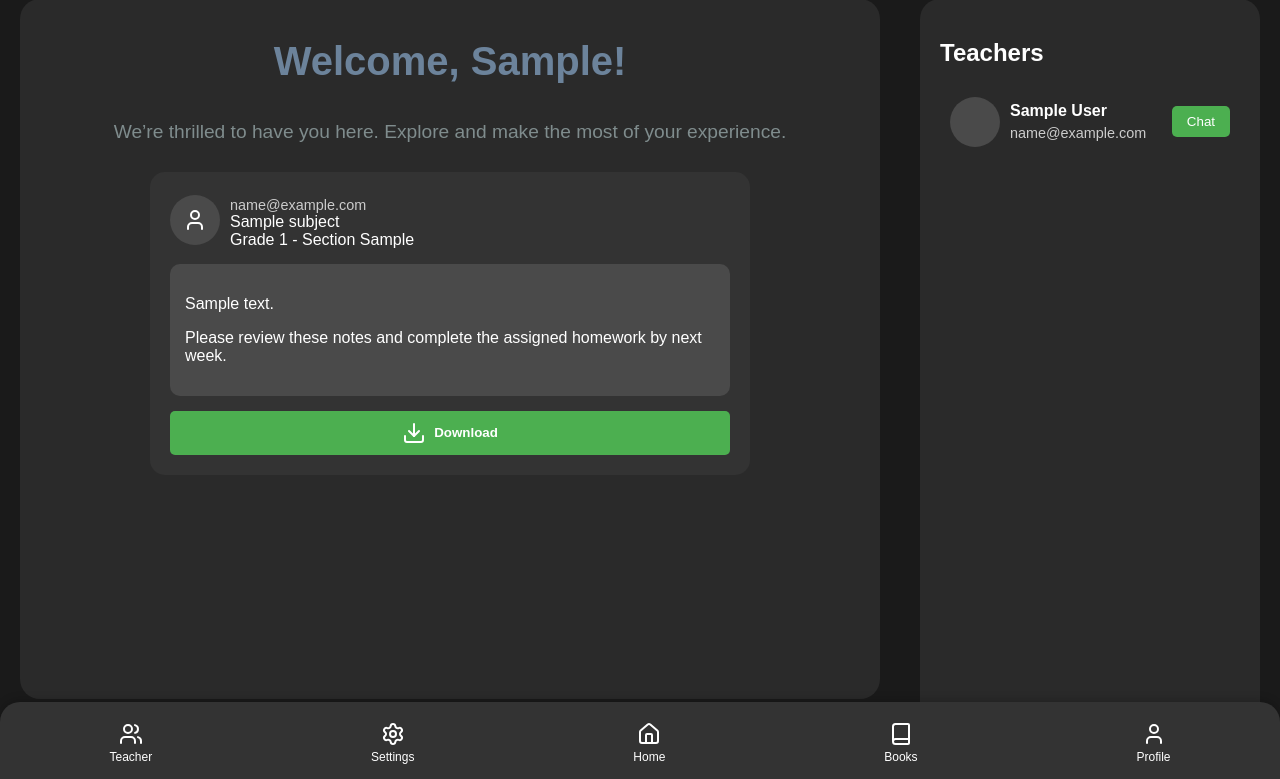
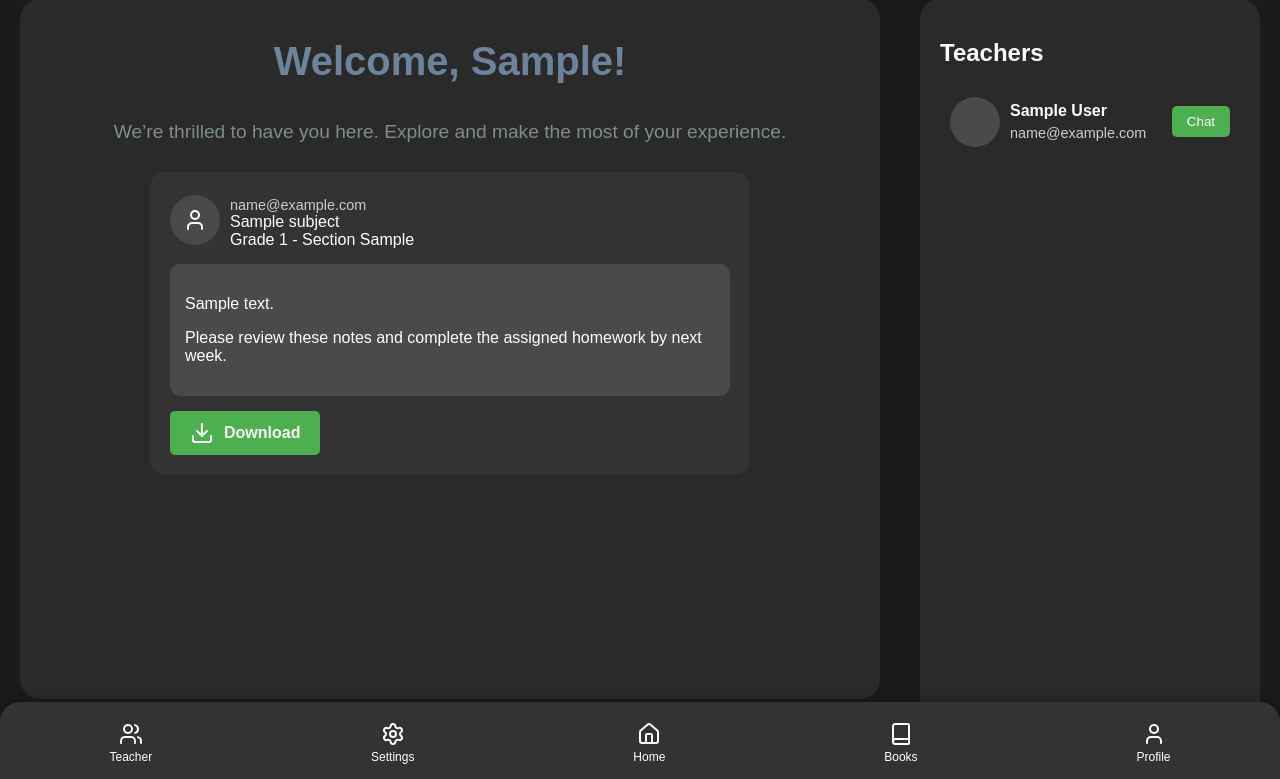
Before and after one commit to Shishir-Kc/Shree-Rastriya-Secondary-School, a Django app: page /dashboard/ in a window 1280 px wide. Shown: the part 21-800 px from the top of the page. Run offline with Django 5.2, Linux system fonts and the light colour scheme; a user stored in the database is signed in; tables that the repository leaves empty hold one stand-in row (values such as "Sample post").

Commit message:
made some css adjustment !

```diff
--- a/Shree_Rastriya_Secondary_School/home/static/home/css/dashboard.css
+++ b/Shree_Rastriya_Secondary_School/home/static/home/css/dashboard.css
@@ -59,6 +59,10 @@ body {
   .teacher:hover {
     background-color: #3a3a3a;
   }
+  a {
+    text-decoration: none;
+}
+
 
   .teacher-logo {
     width: 50px;
@@ -145,7 +149,6 @@ body {
     max-height: 200px;
     overflow-y: auto;
   }
-
   .download-button {
     background-color: #4caf50;
     color: white;
@@ -153,21 +156,26 @@ body {
     padding: 10px 20px;
     border-radius: 5px;
     cursor: pointer;
-    display: flex;
+    display: inline-flex;
     align-items: center;
     justify-content: center;
     transition: all 0.3s ease;
-    width: 100%;
-  }
+    width: auto;
+    text-decoration: none;
+    font-size: 16px;
+    font-weight: bold;
+    gap: 10px; /* Ensures spacing between icon and text */
+}
 
-  .download-button:hover {
+.download-button:hover {
     background-color: #45a049;
     transform: translateY(-2px);
-  }
+}
 
-  .download-button svg {
-    margin-right: 8px;
-  }
+.download-button i {
+    font-size: 18px; /* Adjust icon size */
+}
+
 
   @media (max-width: 768px) {
     .container {
```
